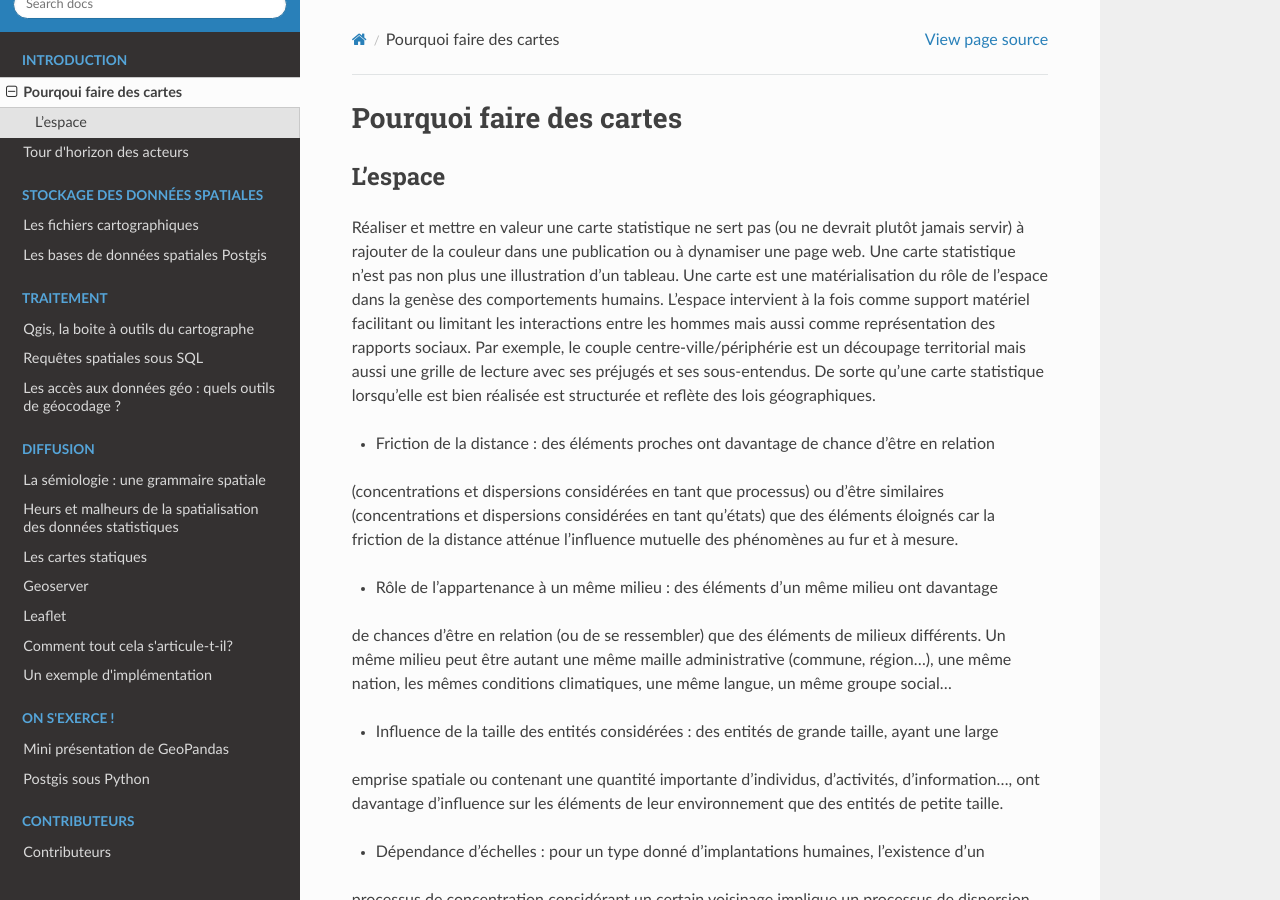
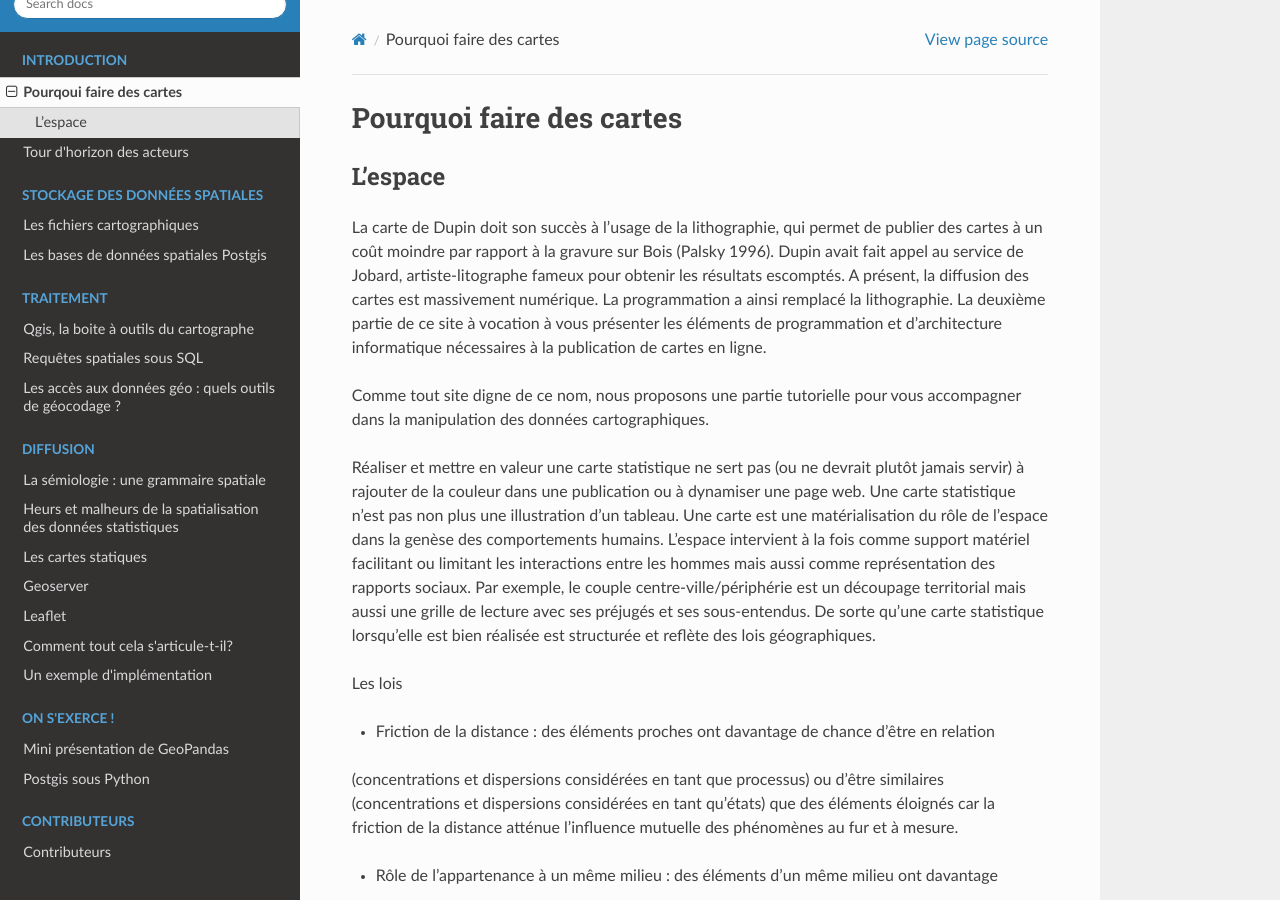
Before and after one commit to JulieDjidji/memocarto, a Sphinx documentation site: the page built from doc/source/pourquoi.rst, in a window 1280 px wide and 900 px high. Built offline with Sphinx 7.4.7 and the Read the Docs theme 2.0.0, drawn with Linux system fonts in a browser that asks for light colours; pages that are not in the unit, such as notebooks, are missing from menus.

Commit message:
Update pourquoi.rst

```diff
--- a/doc/source/pourquoi.rst
+++ b/doc/source/pourquoi.rst
@@ -3,7 +3,23 @@ Pourquoi faire des cartes
 
 L'espace
 ---------------------------------
+
+
+La carte de Dupin doit son succès à l'usage de la lithographie, qui permet de publier des cartes à un coût moindre  par rapport à la gravure sur Bois (Palsky 1996). Dupin avait fait appel au service de Jobard, artiste-litographe fameux pour obtenir les résultats escomptés. A présent, la diffusion des cartes est massivement numérique. La programmation a ainsi remplacé la lithographie. La deuxième partie de ce site à vocation à vous présenter les éléments de programmation et d'architecture informatique nécessaires à la publication de cartes en ligne.
+
+
+
+
+
+Comme tout site digne de ce nom, nous proposons une partie tutorielle pour vous accompagner dans la manipulation des données cartographiques.
+
+
+
 Réaliser et mettre en valeur une carte statistique ne sert pas (ou ne devrait plutôt jamais servir) à rajouter de la couleur dans une publication ou à dynamiser une page web. Une carte statistique n’est pas non plus une illustration d’un tableau. Une carte est une matérialisation du rôle de l’espace dans la genèse des comportements humains. L’espace intervient à la fois comme support matériel facilitant ou limitant les interactions entre les hommes mais aussi comme représentation des rapports sociaux. Par exemple, le couple centre-ville/périphérie est un découpage territorial mais aussi une grille de lecture avec ses préjugés et ses sous-entendus. De sorte qu’une carte statistique lorsqu’elle est bien réalisée est structurée et reflète des lois géographiques.
+
+
+Les lois
+
 
 - Friction de la distance : des éléments proches ont davantage de chance d’être en relation
 (concentrations et dispersions considérées en tant que processus) ou d'être similaires (concentrations
```
